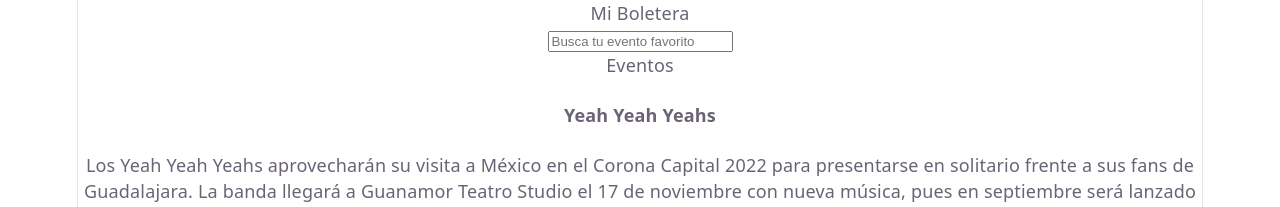
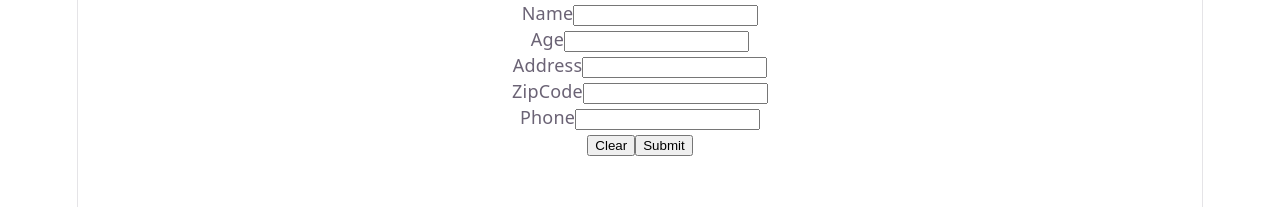
Before and after one commit to BDiaz-L/ticketmaster-events, a React (Vite) app: page / in a window 1280 px wide. Shown: the top 207 px of the page. Built offline with nearby package versions, Linux system fonts and the light colour scheme.

Commit message:
creamos botones clear y submit

```diff
--- a/src/App.jsx
+++ b/src/App.jsx
@@ -1,6 +1,7 @@
 import { useState } from 'react';
 import Navbar from './components/Navbar';
 import Events from './components/Events';
+import SignUpForm from './components/SignUpForm';
 import './App.css'
 
 function App() {
@@ -12,9 +13,11 @@
 
 
   return (
-    <>
+    <> {/*
      <Navbar onSearch={handleNavbarSearch}/>
      <Events searchTerm={searchValue}/>
+    */}
+    <SignUpForm/>
     </>
   )
 }
--- a/src/components/SignUpForm/index.jsx
+++ b/src/components/SignUpForm/index.jsx
@@ -8,28 +8,45 @@
     const [zipcode, setZipcode] = useState('');
     const [phone, setPhone] = useState('');
 
+    const handleClearClick = () => {
+        console.log('Clear');
+    };
+
+    const handleSubmitForm = () => {
+        console.log('Submit');
+    };
+
     return (
-        <form >
+        <form onSubmit={handleSubmitForm}>
             <label>
                 Name
-                <Input value={name} onChange={(e) => {setName(e)}} />
+                <input value={name} onChange={(e) => {setName(e.target.value)}} />
             </label>
+            <br />
             <label>
                 Age
-                <Input value={age} onChange={(e) => {setAge(e)}} />
+                <input value={age} onChange={(e) => {setAge(e.target.value)}} />
             </label>
+            <br />
             <label>
                 Address
-                <Input value={address} onChange={(e) => {setAddress(e)}} />
+                <input value={address} onChange={(e) => {setAddress(e.target.value)}} />
             </label>
+            <br />
             <label>
                 ZipCode
-                <Input value={zipcode} onChange={(e) => {setZipcode(e)}} />
+                <input value={zipcode} onChange={(e) => {setZipcode(e.target.value)}} />
             </label>
+            <br />
             <label>
                 Phone
-                <Input value={phone} onChange={(e) => {setPhone(e)}} />
+                <input value={phone} onChange={(e) => {setPhone(e.target.value)}} />
             </label>
+            <br />
+            <div>
+                <button type="button" onClick={handleClearClick}>Clear</button>
+                <button type="submit">Submit</button>
+            </div>
         </form>
     );
 };
```
